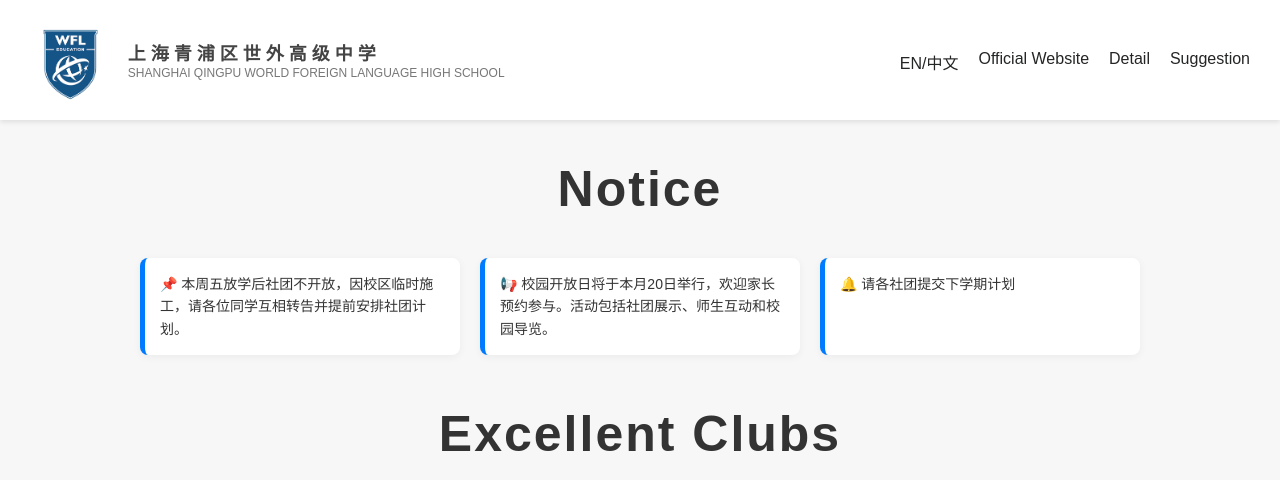
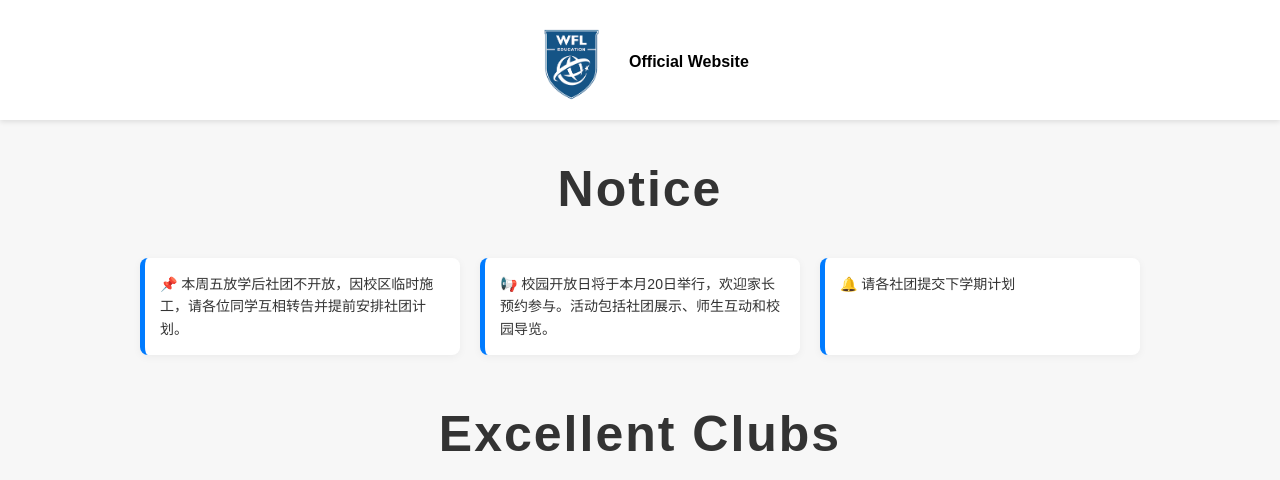
Before and after one commit to AKazuhaSan/QPWFLClubManager, a website built with Vite: page index.html in a window 1280 px wide. Built offline with nearby package versions, Linux system fonts and the light colour scheme; files whose address does not match are found by name.

Commit message:
加入了Bootstrap

```diff
--- a/index.html
+++ b/index.html
@@ -1,35 +1,60 @@
 <!doctype html>
 <html lang="en">
   <head>
+    <link rel="icon" type="image/x-icon" href="WFL-logo.png">
     <script type="module" src="src/scripts/main.ts"></script>
     <meta charset="UTF-8" />
     <meta name="viewport" content="width=device-width, initial-scale=1.0" />
-    <title>Vite + TS</title>
+    <title data-i18n="title"></title>
 
   </head>
   <body>
     <script type="module" src="/src//scripts/i18n.ts"></script>
-    <header class="navbar">
+    <!-- <nav class="navbar navbar-expand-lg navbar-light bg-light"></nav>
     <div class="navbar-top">
 
     <div class="navbar-left">
       <a href="https://qphs.shwfl.edu.cn/" target="_blank">
         <img src="WFL-logo.png" alt="WFL Logo" class="navbar-logo">
       </a>
+
       <div class="school-name-block">
         <div class="school-cn">上 海 青 浦 区 世 外 高 级 中 学</div>
         <div class="school-en">SHANGHAI QINGPU WORLD FOREIGN LANGUAGE HIGH SCHOOL</div>
       </div>
     </div>
-    <nav class="navbar-links">
+
       <a id="changeLanguage">EN/中文</a>
       <a data-i18n="offical" href="https://qphs.shwfl.edu.cn/">校园官网</a>
-      <a data-i18n="detail" href="creativity/creativity-type.html">社团详情</a>
+
+      <li class="nav-item dropdown">
+        <a data-i18n="detail" class="nav-link dropdown-toggle" href="#" id="navbarDropdown" role="button" data-bs-toggle="dropdown" aria-expanded="false"></a>
+        <ul class="dropdown-menu" aria-labelledby="navbarDropdown">
+            <li><a class="dropdown-item" href="#">Action</a></li>
+            <li><a class="dropdown-item" href="#">Another action</a></li>
+            <li><a class="dropdown-item" href="#">Something else here</a></li>
+        </ul>
+      </li>
+
       <a data-i18n="idea" href="Suggestion.html">意见箱</a>
     </nav>
+    </div>
+  </header> -->
 
+  <nav class="navbar navbar-expand-lg navbar-light bg-light">
+    <div class="container-fluid">
+      <div class="navbar-left">
+        <a href="https://qphs.shwfl.edu.cn/" target="_blank">
+          <img src="WFL-logo.png" alt="WFL Logo" class="navbar-logo">
+      </a>
+
+      <a data-i18n="offical" href="https://qphs.shwfl.edu.cn/" target="_blank"></a>
+
+      </a>
     </div>
-  </header>
+
+  </nav>
+
 
   <h1 data-i18n="notice">🪧公告栏</h1>
 
--- a/package.json
+++ b/package.json
@@ -14,6 +14,7 @@
   },
   "dependencies": {
     "axios": "^1.9.0",
+    "bootstrap": "5.3.6",
     "i18next": "^25.2.0",
     "i18next-browser-languagedetector": "^8.1.0",
     "i18next-http-backend": "^3.0.2",
--- a/public/locales/cn/translation.json
+++ b/public/locales/cn/translation.json
@@ -1,4 +1,5 @@
 {
+    "title": "首页-青浦世外高中社团管理",
     "offical": "学校官网",
     "detail": "社团详细",
     "notice": "公告栏",
--- a/public/locales/en/translation.json
+++ b/public/locales/en/translation.json
@@ -1,4 +1,5 @@
 {
+    "title": "Home - QPWFLHS Club Manager",
     "offical": "Official Website",
     "detail": "Detail",
     "notice": "Notice",
--- a/src/scripts/stylesheets/main.css
+++ b/src/scripts/stylesheets/main.css
@@ -7,6 +7,13 @@ body {
     background-repeat: no-repeat;
     background-attachment: fixed;
 }
+
+a {
+    color: inherit;
+    text-decoration: none;
+    font-weight: bold;
+}
+
 *{
     margin: 0;
     padding: 0;
```
Also changed, not shown: pnpm-lock.yaml.
